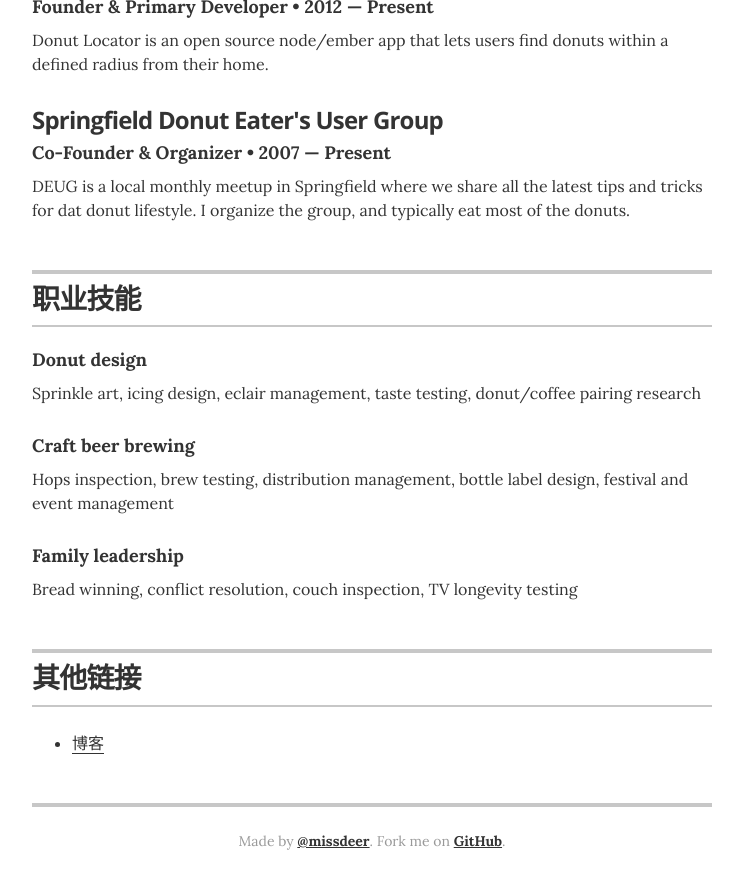
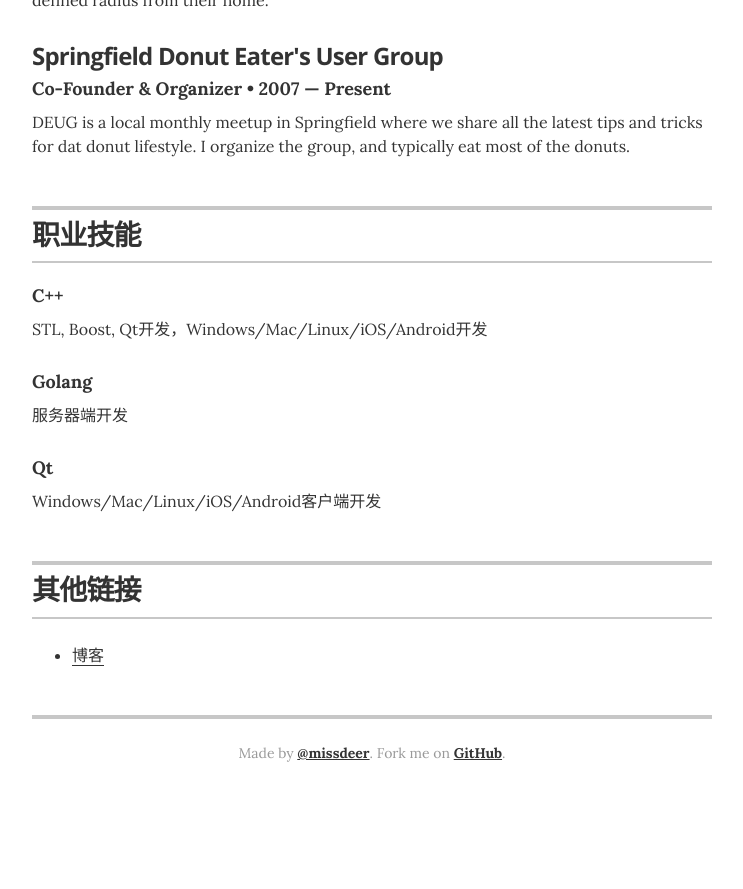
Before and after one commit to missdeer/fanresume, a Jekyll site: the page built from index.html, in a window 1280 px wide and 900 px high, scrolled down 1893 px. Shown: the top 889 px of the window, without its empty margins (268-1011 px from the left). Built offline with Jekyll 4.4.1, drawn with Linux system fonts in a browser that asks for light colours; after the commit the page ends 2705 px from its top, so only the background shows below that; some of the changed text lies outside the part shown.

Commit message:
(*)resume content WIP

```diff
--- a/_layouts/resume.html
+++ b/_layouts/resume.html
@@ -60,13 +60,12 @@
           <h4 class="resume-item-details" itemprop="description">高级软件开发工程师 &bull; 2012.7 &mdash; 2015.4</h4>
           <p class="resume-item-copy">视频直播传输系统开发，包括项目：</p>
           <ul class="resume-item-list">
-            <li>TVU Transporter</li>
-            <li>Relay Service</li>
-            <li>Message Service</li>
-            <li>Token Service</li>
-            <li>Thumbnail Service</li>
+            <li>TVU Transporter，直播视频采集传输终端</li>
+            <li>Relay Service，视频流媒体传输中继服务</li>
+            <li>Message Service，实时消息转发服务</li>
+            <li>Token Service，设备配对服务</li>
+            <li>Thumbnail Service，视频缩略图存储分发服务</li>
           </ul>
-          <p class="resume-item-copy">If you're going to copy paste markup, or edit it, just be sure to keep the appropriate classnames on your new elements for styling purposes.</p>
         </div><!-- end of resume-item -->
 
         <!-- by now you're getting the picture... -->
@@ -157,18 +156,18 @@
         </header>
 
         <div class="resume-item">
-          <h4 class="resume-item-details">Donut design</h4>
-          <p class="resume-item-copy">Sprinkle art, icing design, eclair management, taste testing, donut/coffee pairing research</p>
+          <h4 class="resume-item-details">C++</h4>
+          <p class="resume-item-copy">STL, Boost, Qt开发，Windows/Mac/Linux/iOS/Android开发</p>
         </div>
 
         <div class="resume-item">
-          <h4 class="resume-item-details">Craft beer brewing</h4>
-          <p class="resume-item-copy">Hops inspection, brew testing, distribution management, bottle label design, festival and event management</p>
+          <h4 class="resume-item-details">Golang</h4>
+          <p class="resume-item-copy">服务器端开发</p>
         </div>
 
         <div class="resume-item">
-          <h4 class="resume-item-details">Family leadership</h4>
-          <p class="resume-item-copy">Bread winning, conflict resolution, couch inspection, TV longevity testing</p>
+          <h4 class="resume-item-details">Qt</h4>
+          <p class="resume-item-copy">Windows/Mac/Linux/iOS/Android客户端开发</p>
         </div>
 
       </section>
```
